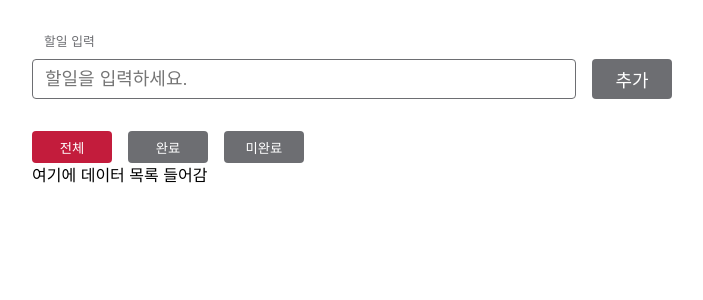
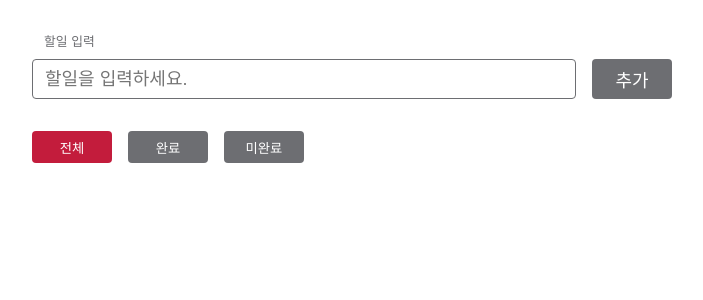
Before and after one commit to lybell-art/todo-react, a React (Vite) app: page / in a window 1280 px wide. Shown: the top 300 px of the page, without its empty margins (288-991 px from the left). Built offline with nearby package versions, Linux system fonts and the light colour scheme.

Commit message:
[Feat] 투두 리스트 컴포넌트 추가

```diff
--- a/src/components/TodoInsertForm.jsx
+++ b/src/components/TodoInsertForm.jsx
@@ -13,6 +13,6 @@ export default function TodoInsertForm({onSubmit})
 			<p>할일 입력</p>
 			<input className={style.input} type="text" placeholder="할일을 입력하세요." required ref={inputRef} />
 		</label>
-		<button class={style.submitButton}>추가</button>
+		<button className={style.submitButton}>추가</button>
 	</form>
 }
--- /dev/null
+++ b/src/components/TodoItem.jsx
@@ -0,0 +1,4 @@
+export default function TodoItem({data, updateItem, removeItem})
+{
+	return <div>{data.value}</div>
+}
--- a/src/components/TodoList.jsx
+++ b/src/components/TodoList.jsx
@@ -1,4 +1,16 @@
+import TodoItem from "./TodoItem.jsx";
+import style from "./TodoList.module.css";
+
 export default function TodoList({data, updateItem, removeItem})
 {
-	return <div>여기에 데이터 목록 들어감</div>
+	return <div className={style.container}>
+		{data.map( (item)=>{
+			return <TodoItem
+				data={item}
+				updateItem={updateItem}
+				removeItem={removeItem}
+				key={item.id}
+			/>
+		} )}
+	</div>
 }
--- /dev/null
+++ b/src/components/TodoList.module.css
@@ -0,0 +1,5 @@
+.container {
+  display: flex;
+  flex-direction: column;
+  gap: 8px;
+}
```
